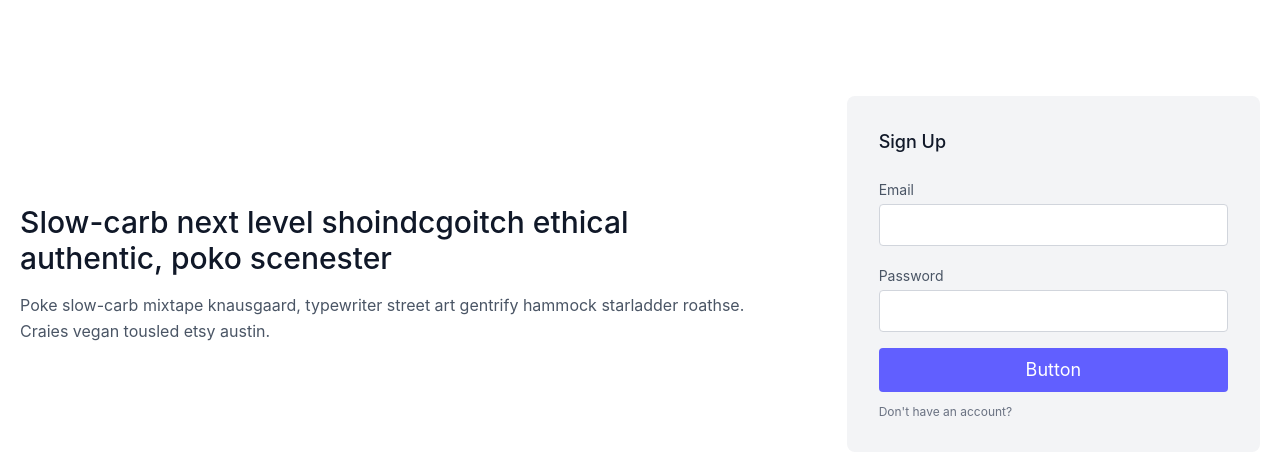
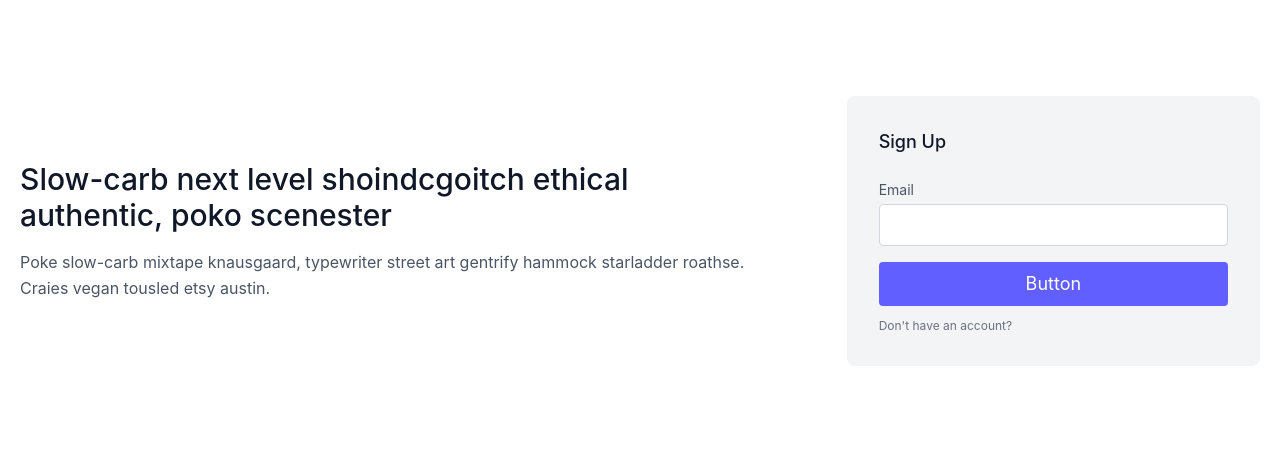
Before and after one commit to Vedanand-ux/MERN-Authentication, a React app in the folder frontend/: page /login in a window 1280 px wide. Shown: the top 454 px of the page. Built offline with nearby package versions, Linux system fonts and the light colour scheme; the HTML template or start-up script is replaced by a standard one.

Commit message:
update login

```diff
--- a/frontend/src/pages/Login.jsx
+++ b/frontend/src/pages/Login.jsx
@@ -42,12 +42,7 @@ const login = () => {
         required />
       </div>
 
-      <div className="relative mb-4">
-        <label html="password" className="leading-7 text-sm text-gray-600">Password</label>
-        <input type="password" id="password" name="password" className="w-full bg-white rounded border border-gray-300 focus:border-indigo-500 focus:ring-2 focus:ring-indigo-200 text-base outline-none text-gray-700 py-1 px-3 leading-8 transition-colors duration-200 ease-in-out" value={password}
-        onChange={e=>setPassword(e.target.value)}
-        required />
-      </div>
+
       <button className="text-white bg-indigo-500 border-0 py-2 px-8 focus:outline-none hover:bg-indigo-600 rounded text-lg" disabled={btnLoading}>
         {btnLoading ? "Submitting..." : "Button"}
       </button>
```
